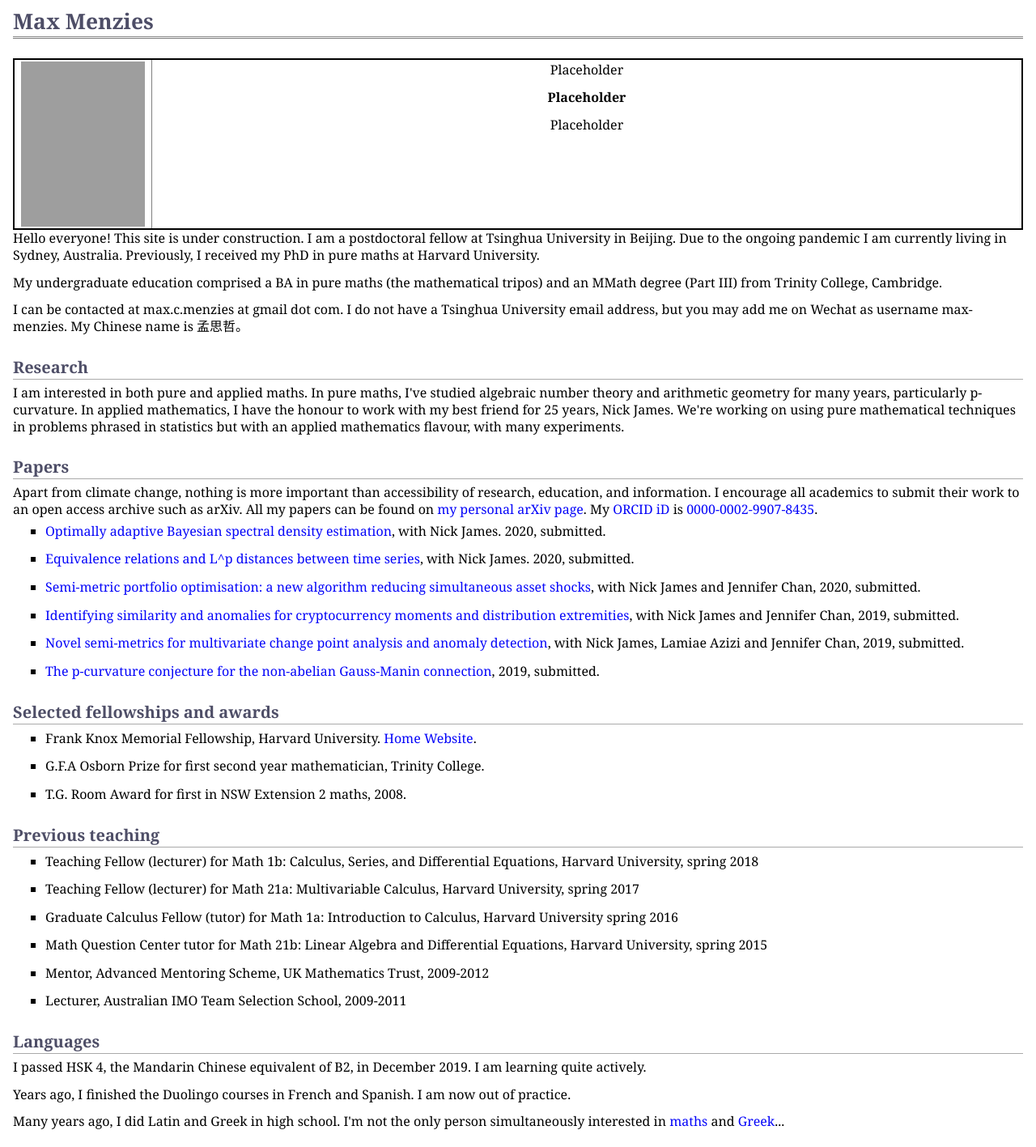
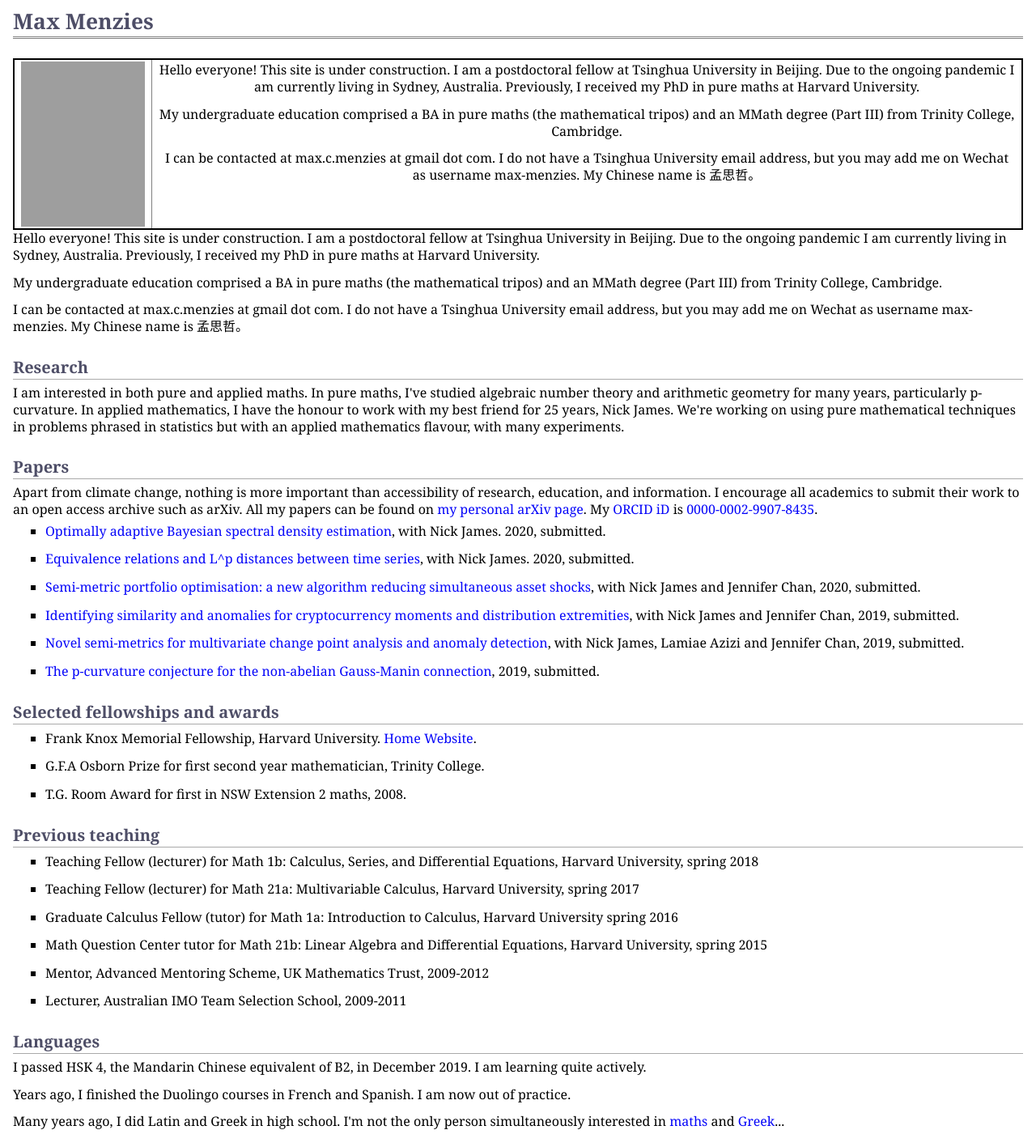
Before and after one commit to MaxMenzies/maxmenzies.com, a Jekyll site: the page index.html, which Jekyll copies as it is, in a window 1280 px wide. Shown: the whole page at 81% size. Built offline with Jekyll 4.4.1, drawn with Linux system fonts in a browser that asks for light colours; grey boxes are pictures that could not be loaded.

Commit message:
Update index.html

```diff
--- a/index.html
+++ b/index.html
@@ -21,14 +21,14 @@
   </td>
   <td style="vertical-align:text-top;">
     <p>
-    Placeholder
+    Hello everyone! This site is under construction. I am a postdoctoral fellow at Tsinghua University in Beijing. Due to the ongoing pandemic I am currently living in Sydney, Australia. Previously, I received my PhD in pure maths at Harvard University.
     </p>
     <p>
-     <b>Placeholder</b>
+     My undergraduate education comprised a BA in pure maths (the mathematical tripos) and an MMath degree (Part III) from Trinity College, Cambridge.
    </p>
 
     <p>
-    Placeholder
+    I can be contacted at max.c.menzies at gmail dot com. I do not have a Tsinghua University email address, but you may add me on Wechat as username max-menzies. My Chinese name is 孟思哲。
     </p>
 
   </td>
```
